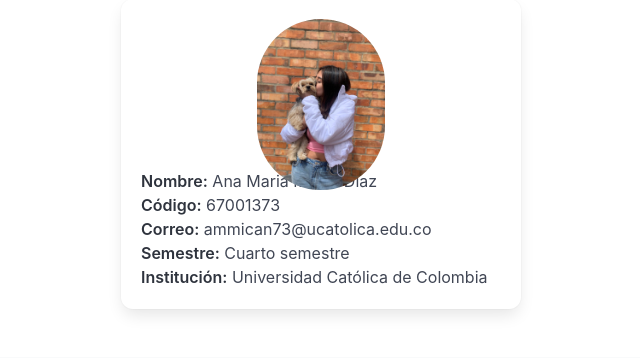
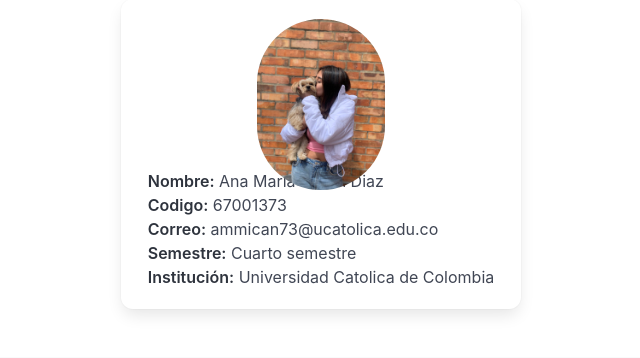
Before and after one commit to Anaa282/Disney-Dreamworks, a FastAPI app: page /info/desarrollador in a window 1280 px wide. Shown: the part 161-519 px from the top of the page, without its empty margins (319-959 px from the left). Run offline with FastAPI, Linux system fonts and the light colour scheme.

Commit message:
direccion imagenes6

```diff
--- a/templates/desarrollador.html
+++ b/templates/desarrollador.html
@@ -9,12 +9,14 @@
     <figure class="image is-128x128 is-inline-block mb-4">
         <img class="is-rounded" src="/static/foto-ana.jpeg" alt="Foto">
     </figure>
-    <ul style="text-align: left;">
+
+    <ul style="text-align: left; display: inline-block;">
         <li><strong>Nombre:</strong> Ana Maria Mican Diaz</li>
-        <li><strong>Código:</strong> 67001373</li>
+        <li><strong>Codigo:</strong> 67001373</li>
         <li><strong>Correo:</strong> ammican73@ucatolica.edu.co</li>
         <li><strong>Semestre:</strong> Cuarto semestre</li>
-        <li><strong>Institución:</strong> Universidad Católica de Colombia</li>
+        <li><strong>Institución:</strong> Universidad Catolica de Colombia</li>
     </ul>
 </div>
+
 {% endblock %}
```
